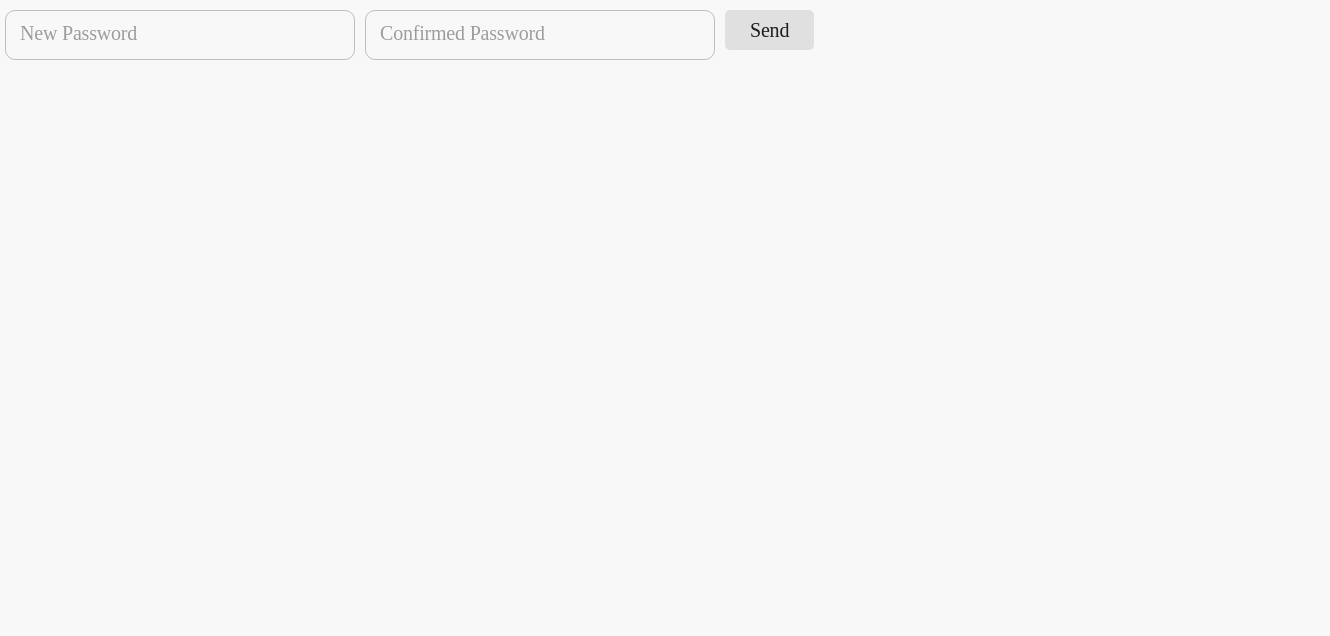
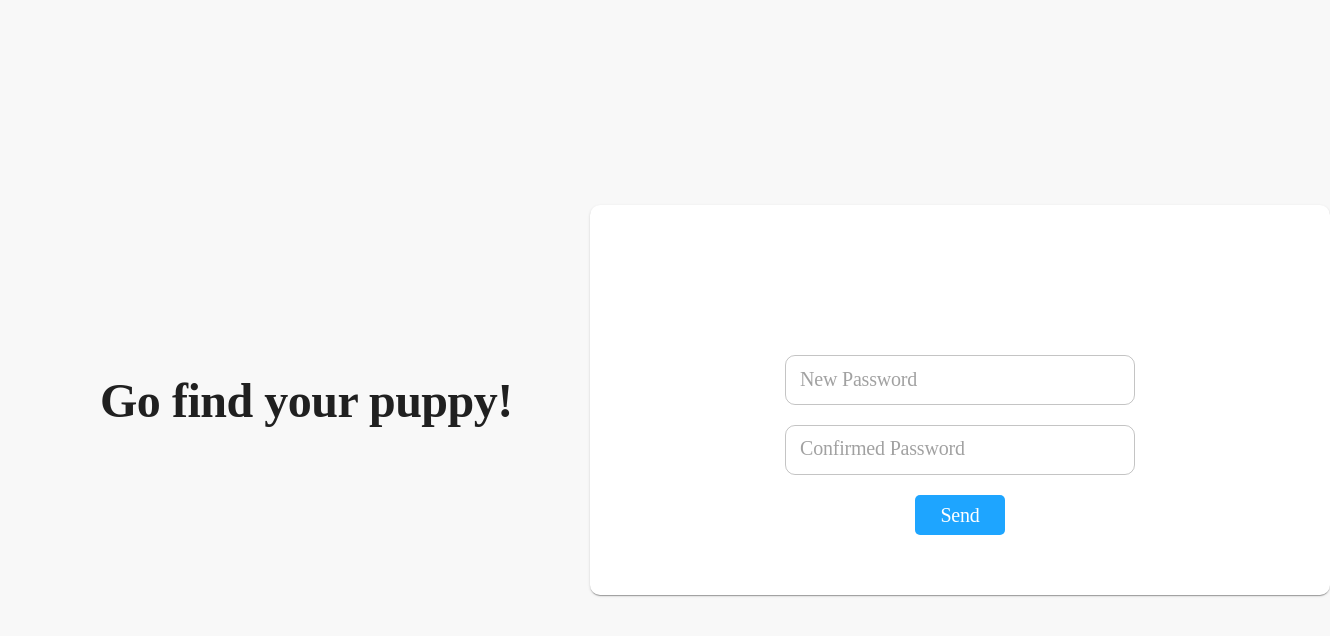
Before and after one commit to yyl14/pd6-fe, a React (Create React App) app: page /reset-password in a window 1280 px wide. Shown: the top 636 px of the page, 1330 px wide, since content can reach past the window. Built offline with nearby package versions, Linux system fonts and the light colour scheme; a web font is replaced by a local one.

Commit message:
update Reset Password Page

```diff
--- a/src/containers/auth/ForgetPasswordForm.js
+++ b/src/containers/auth/ForgetPasswordForm.js
@@ -83,7 +83,7 @@ class ForgetPasswordForm extends Component {
   render() {
     const value = this.state;
     return (
-      <div className="page forget-password-page">
+      <div className="page auth-page">
         <Grid className="auth-page-container" container direction="row" justifyContent="center" alignItems="center">
           <Grid container item xs={6} className="auth-page-col auth-page-col-left" justify="center">
             <Grid item className="auth-title">
--- a/src/containers/auth/ResetPassword.js
+++ b/src/containers/auth/ResetPassword.js
@@ -1,7 +1,9 @@
 import { useState } from 'react';
 import React, { useSelector, useDispatch } from 'react-redux';
 import { bindActionCreators } from 'redux';
-import { Button, TextField } from '@material-ui/core';
+import {
+  Button, TextField, Grid, Typography, Card, CardContent,
+} from '@material-ui/core';
 import { borders, borderRadius } from '@material-ui/system';
 
 import { authActions } from '../../actions/index';
@@ -19,24 +21,35 @@ export default function ResetPassword() {
   // const loginState = useSelector((state) => state.auth);
   const [password1, setPassword1] = useState('');
   const [password2, setPassword2] = useState('');
-  const [error1, setError1] = useState(false);
-  const [errorText1, setErrorText1] = useState('');
+  const [error, setError] = useState(false);
+  const [errorText, setErrorText] = useState('');
 
   const onSubmit = () => {
     const status = checkPassword(password1, password2);
     if (status === 'Password Not Match') {
-      setError1(true);
-      setErrorText1(status);
+      setError(true);
+      setErrorText(status);
       return;
     }
-    setError1(false);
-    setErrorText1('');
+    setError(false);
+    setErrorText('');
     // userResetPassword(password2);
   };
 
   return (
-    <div className="reset-password-form">
-      <form onSubmit={onSubmit}>
+    <div className="page auth-page">
+      <Grid className="auth-page-container" container direction="row" justifyContent="center" alignItems="center">
+        <Grid container item xs={6} className="auth-page-col auth-page-col-left" justify="center">
+          <Grid item className="auth-title">
+            <Typography className="auth-title" variant="h1">
+              Go find your puppy!
+            </Typography>
+          </Grid>
+        </Grid>
+        <Grid container item xs={6} className="auth-page-col auth-page-col-right" justify="center">
+          <Card className="auth-form" varient="outlined">
+            <CardContent className="auth-form-content">
+              <form className="auth-form-content" onSubmit={onSubmit}>
                 <TextField
                   required
                   placeholder="New Password"
@@ -45,17 +58,21 @@ export default function ResetPassword() {
                 />
                 <TextField
                   required
-          error={error1}
+                  error={error}
                   placeholder="Confirmed Password"
                   value={password2}
-          helperText={errorText1}
+                  helperText={errorText}
                   onChange={(e) => setPassword2(e.target.value)}
                   onKeyPress={(event) => {
                     if (event.key === 'Enter') onSubmit();
                   }}
                 />
-        <Button onClick={onSubmit}>Send</Button>
+                <Button onClick={onSubmit} color="primary">Send</Button>
               </form>
+            </CardContent>
+          </Card>
+        </Grid>
+      </Grid>
     </div>
   );
 }
```
Lines whose indentation alone changed are shown as unchanged.
